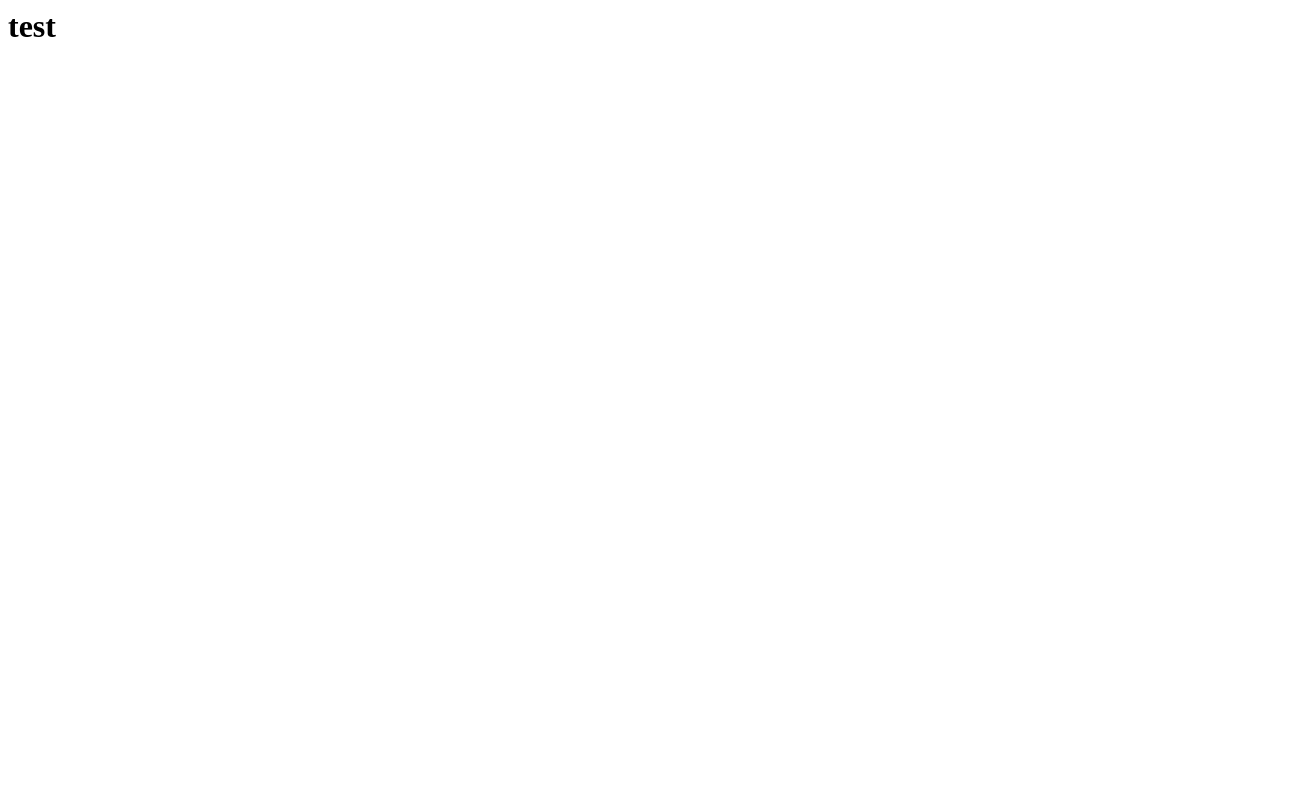
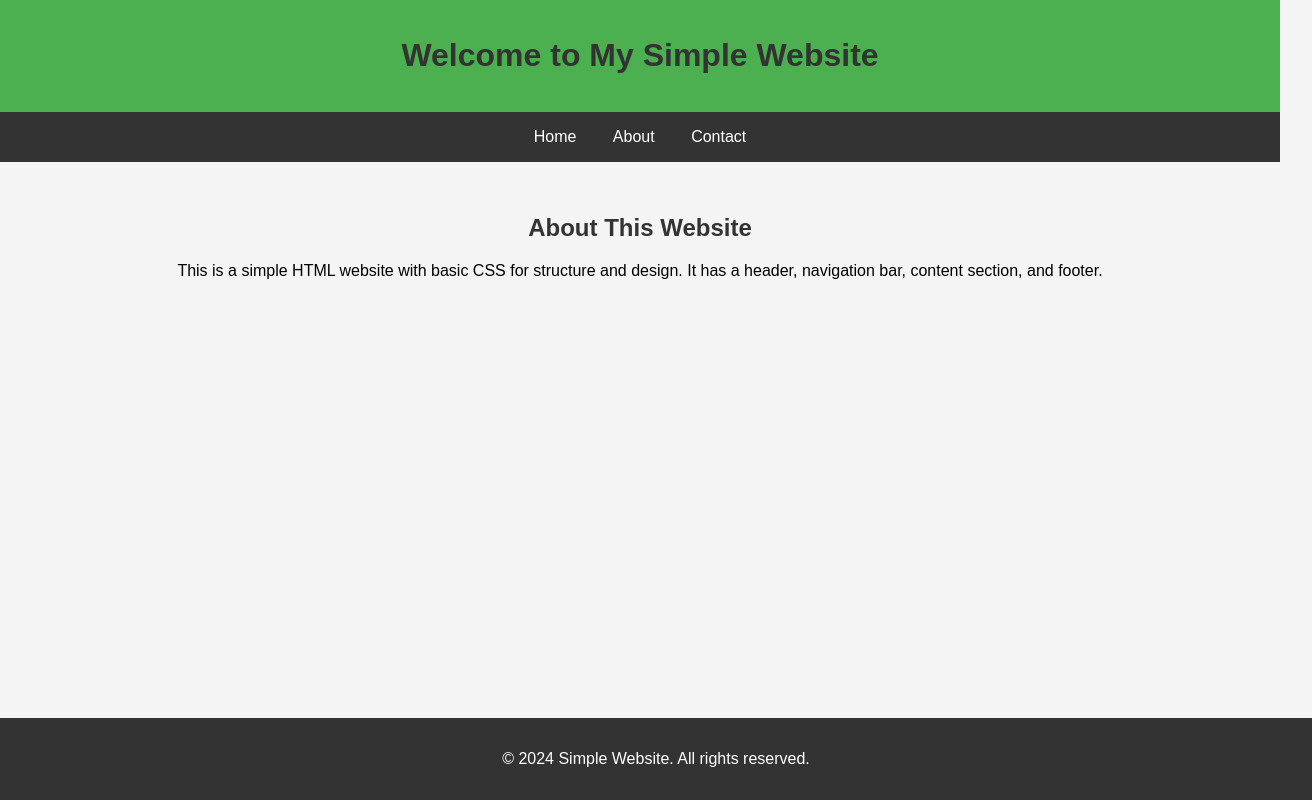
Before and after one commit to Games110/Games110.github.io, a plain HTML site: page Index.html in a window 1280 px wide. Shown: the whole page, 1312 px wide, since content can reach past the window. Drawn offline with Linux system fonts and the light colour scheme.

Commit message:
Update Index.html

```diff
--- a/Index.html
+++ b/Index.html
@@ -1 +1,88 @@
-<h1>test<h1>
+<!DOCTYPE html>
+<html lang="en">
+<head>
+    <meta charset="UTF-8">
+    <meta name="viewport" content="width=device-width, initial-scale=1.0">
+    <meta http-equiv="X-UA-Compatible" content="IE=edge">
+    <title>Simple Website</title>
+    <style>
+        body {
+            font-family: Arial, sans-serif;
+            margin: 0;
+            padding: 0;
+            background-color: #f4f4f4;
+        }
+
+        header {
+            background-color: #4CAF50;
+            color: white;
+            text-align: center;
+            padding: 1rem;
+        }
+
+        nav {
+            text-align: center;
+            background: #333;
+        }
+
+        nav a {
+            color: white;
+            padding: 1rem;
+            text-decoration: none;
+            display: inline-block;
+        }
+
+        nav a:hover {
+            background-color: #4CAF50;
+        }
+
+        section {
+            padding: 2rem;
+            text-align: center;
+        }
+
+        footer {
+            background-color: #333;
+            color: white;
+            text-align: center;
+            padding: 1rem;
+            position: absolute;
+            width: 100%;
+            bottom: 0;
+        }
+
+        .container {
+            max-width: 960px;
+            margin: auto;
+        }
+
+        h1, h2 {
+            color: #333;
+        }
+    </style>
+</head>
+<body>
+
+<header>
+    <h1>Welcome to My Simple Website</h1>
+</header>
+
+<nav>
+    <a href="#">Home</a>
+    <a href="#">About</a>
+    <a href="#">Contact</a>
+</nav>
+
+<section>
+    <div class="container">
+        <h2>About This Website</h2>
+        <p>This is a simple HTML website with basic CSS for structure and design. It has a header, navigation bar, content section, and footer.</p>
+    </div>
+</section>
+
+<footer>
+    <p>&copy; 2024 Simple Website. All rights reserved.</p>
+</footer>
+
+</body>
+</html>
```
